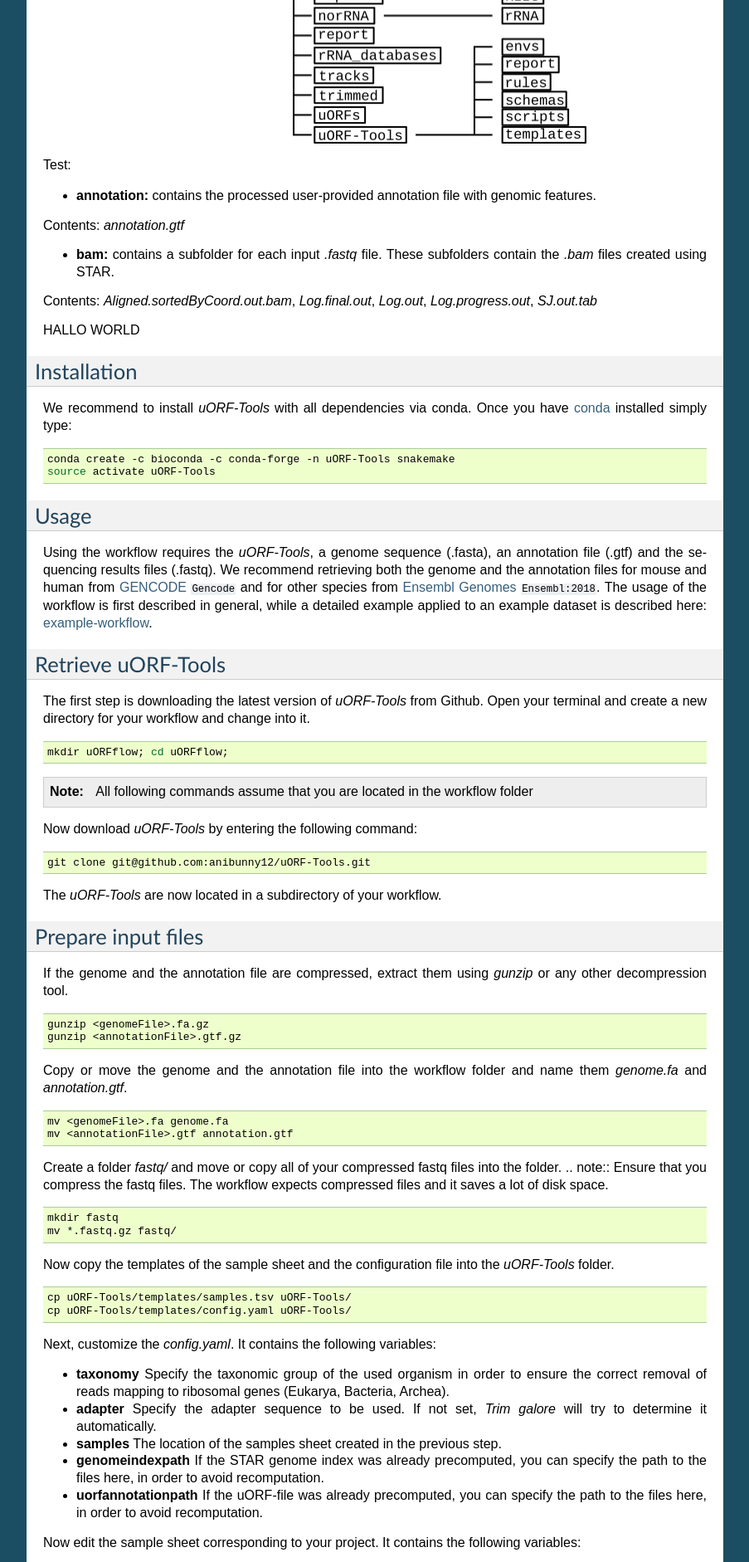
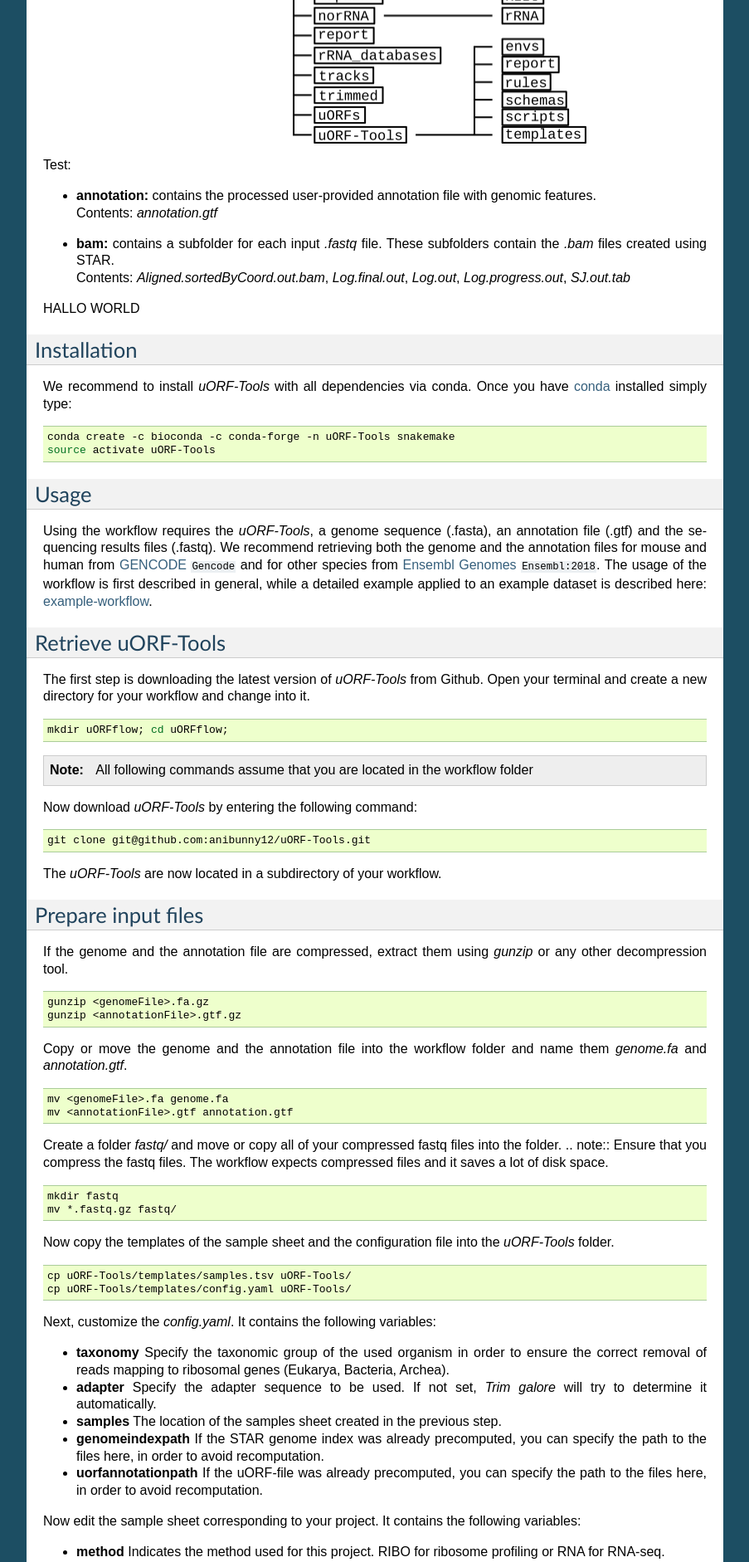
Before and after one commit to RickGelhausen/uORF-Tools_ReadTheDocs, a Sphinx documentation site: the page built from docs/source/overview.rst, in a window 1280 px wide. Shown: the part 1141-3023 px from the top of the page at 83% size, without its empty margins (198-1101 px from the left). Built offline with Sphinx 7.4.7, drawn with Linux system fonts in a browser that asks for light colours; cross-references to code outside the pages are shown as plain code.

```diff
--- a/docs/source/overview.rst
+++ b/docs/source/overview.rst
@@ -26,11 +26,11 @@
 
 Test:
 
-• **annotation:** contains the processed user-provided annotation file with genomic features.
-| Contents: *annotation.gtf*
+• | **annotation:** contains the processed user-provided annotation file with genomic features.
+  | Contents: *annotation.gtf*
 
-• **bam:** contains a subfolder for each input *.fastq* file. These subfolders contain the *.bam* files created using STAR.
-| Contents: *Aligned.sortedByCoord.out.bam*, *Log.final.out*, *Log.out*, *Log.progress.out*, *SJ.out.tab*
+• | **bam:** contains a subfolder for each input *.fastq* file. These subfolders contain the *.bam* files created using STAR.
+  | Contents: *Aligned.sortedByCoord.out.bam*, *Log.final.out*, *Log.out*, *Log.progress.out*, *SJ.out.tab*
 
 HALLO WORLD
 
```
